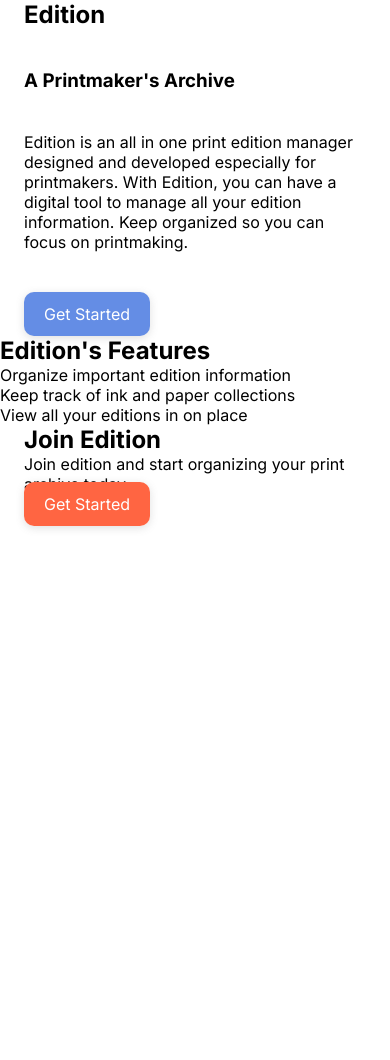
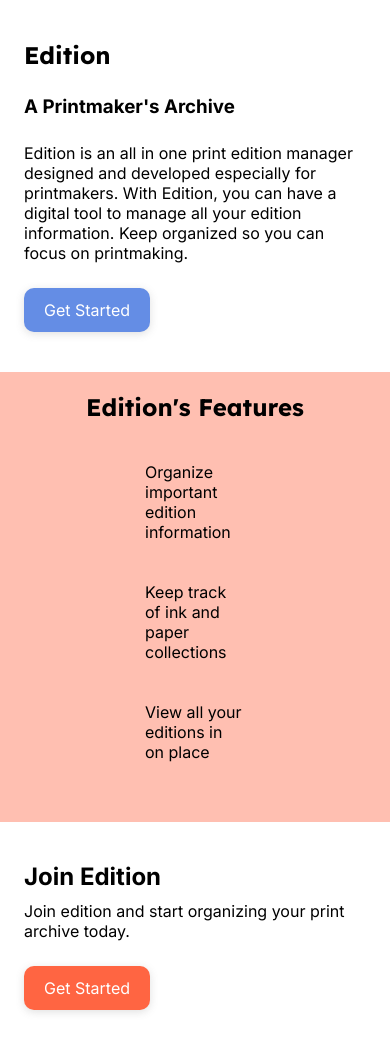
Before and after one commit to erlopez11/edition, a Django app: page /about/ in a window 390 px wide. Shown: the part 54-1114 px from the top of the page. Before the commit the page ends 583 px from the top, so only its background shows below. Run offline with Django 5.2, Linux system fonts and the light colour scheme.

Commit message:
wip: add mobile styles

```diff
--- a/main_app/static/css/about.css
+++ b/main_app/static/css/about.css
@@ -11,6 +11,20 @@
     gap: 40px;
 }
 
+.hero-text h1,
+.hero-text h2 {
+    font-family: var(--ff-heading);
+}
+
+
+.about-features {
+    background-color: var(--clr-accentTwo-Faded);
+    padding: 20px;
+}
+
+.about-features h2 {
+    font-family: var(--ff-heading);
+}
 
 /* --------------- */
 /*  Media Queries  */
@@ -19,6 +33,43 @@
 @media (max-width: 559px) {
     main {
         height: calc(100vh - 54px);
+    }
+
+    .hero-text {
+        gap: 25px;
+        margin-top: 40px;
+    }
+
+    .about-features {
+        display: flex;
+        flex-direction: column;
+        align-items: center;
+        justify-content: center;
+        gap: 20px;
+        margin-top: 40px;
+    }
+
+    .about-features ul {
+        display: flex;
+        flex-direction: column;
+        align-items: center;
+        justify-content: center;
+        gap: 40px;
+        margin-top: 20px;
+        margin-bottom: 40px;
+        max-width: 100px;
+    }
+
+    .about-cta {
+        margin-top: 40px;
+        padding-bottom: 50px;
+        display: flex;
+        flex-direction: column;
+        align-items: flex-start;
+        gap: 25px;
+    }
+    .about-cta-text h2 {
+        margin-bottom: 10px;
     }
 
 }
@@ -36,17 +87,14 @@
     }
 
     .hero-text h1 {
-        font-family: var(--ff-heading);
         font-size: 40px;
     }
 
     .hero-text h3 {
-        font-family: var(--ff-heading);
         font-size: 32px;
     }
 
     .about-features {
-        background-color: var(--clr-accentOne-Faded);
         flex: 1;
         display: flex;
         flex-direction: column;
@@ -56,9 +104,6 @@
         margin-top: 100px;
     }
 
-    .about-features h2 {
-        font-family: var(--ff-heading);
-    }
 
     .about-features ul {
         display: flex;
```
